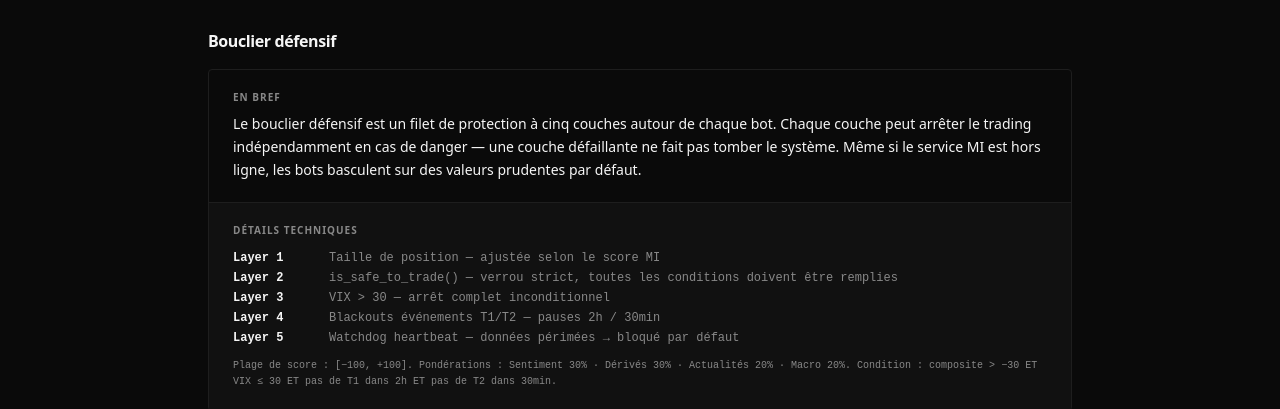
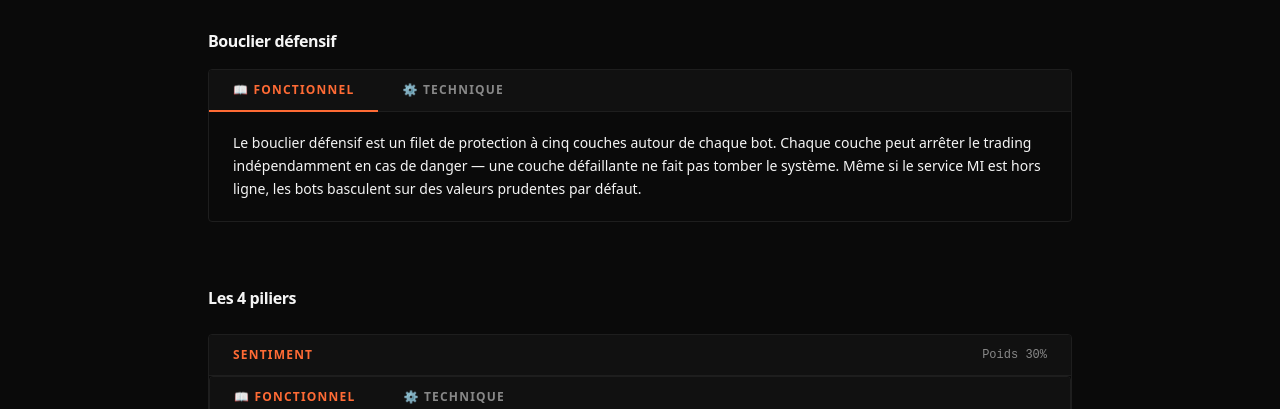
Before and after one commit to Tosmahdess/algoproof, a Next.js app: page /intelligence in a window 1280 px wide. Shown: the part 412-821 px from the top of the page. Built offline with nearby package versions, Linux system fonts and the light colour scheme; no server answers.

Commit message:
feat(algoproof): ExplainerBox — replace stacked layout with Fonctionnel/Technique tabs

```diff
--- a/src/components/ExplainerBox.tsx
+++ b/src/components/ExplainerBox.tsx
@@ -1,28 +1,56 @@
-import { ReactNode } from 'react'
+'use client'
+
+import { useState, ReactNode } from 'react'
 
 interface ExplainerBoxProps {
-  functional: ReactNode  // Plain-language explanation, shown first
-  technical:  ReactNode  // Technical detail for devs, shown second
+  functional: ReactNode
+  technical:  ReactNode
 }
 
+type Tab = 'functional' | 'technical'
+
 export default function ExplainerBox({ functional, technical }: ExplainerBoxProps) {
+  const [active, setActive] = useState<Tab>('functional')
+
   return (
     <div className="rounded border border-border overflow-hidden">
-      <div data-section="functional" className="px-6 py-5">
-        <p className="mb-2 text-[10px] font-semibold tracking-widest uppercase text-muted">
-          En bref
-        </p>
-        <div className="text-sm leading-relaxed">{functional}</div>
+      {/* Tab header */}
+      <div className="flex border-b border-border bg-card">
+        <button
+          data-tab="functional"
+          onClick={() => setActive('functional')}
+          className={`px-6 py-3 text-xs font-semibold tracking-widest uppercase border-b-2 -mb-px transition-colors ${
+            active === 'functional'
+              ? 'text-[#ff6b35] border-[#ff6b35]'
+              : 'text-muted border-transparent hover:text-foreground'
+          }`}
+        >
+          📖 Fonctionnel
+        </button>
+        <button
+          data-tab="technical"
+          onClick={() => setActive('technical')}
+          className={`px-6 py-3 text-xs font-semibold tracking-widest uppercase border-b-2 -mb-px transition-colors ${
+            active === 'technical'
+              ? 'text-[#ff6b35] border-[#ff6b35]'
+              : 'text-muted border-transparent hover:text-foreground'
+          }`}
+        >
+          ⚙️ Technique
+        </button>
       </div>
 
-      <div
-        data-section="technical"
-        className="border-t border-border bg-card px-6 py-5"
-      >
-        <p className="mb-3 text-[10px] font-semibold tracking-widest uppercase text-muted">
-          Détails techniques
-        </p>
-        <div className="text-sm">{technical}</div>
+      {/* Active tab content */}
+      <div className="px-6 py-5">
+        {active === 'functional' ? (
+          <div data-section="functional" className="text-sm leading-relaxed">
+            {functional}
+          </div>
+        ) : (
+          <div data-section="technical" className="text-sm">
+            {technical}
+          </div>
+        )}
       </div>
     </div>
   )
```
Also changed, not shown: 1 other file (tests, documents, lock files or other folders).
